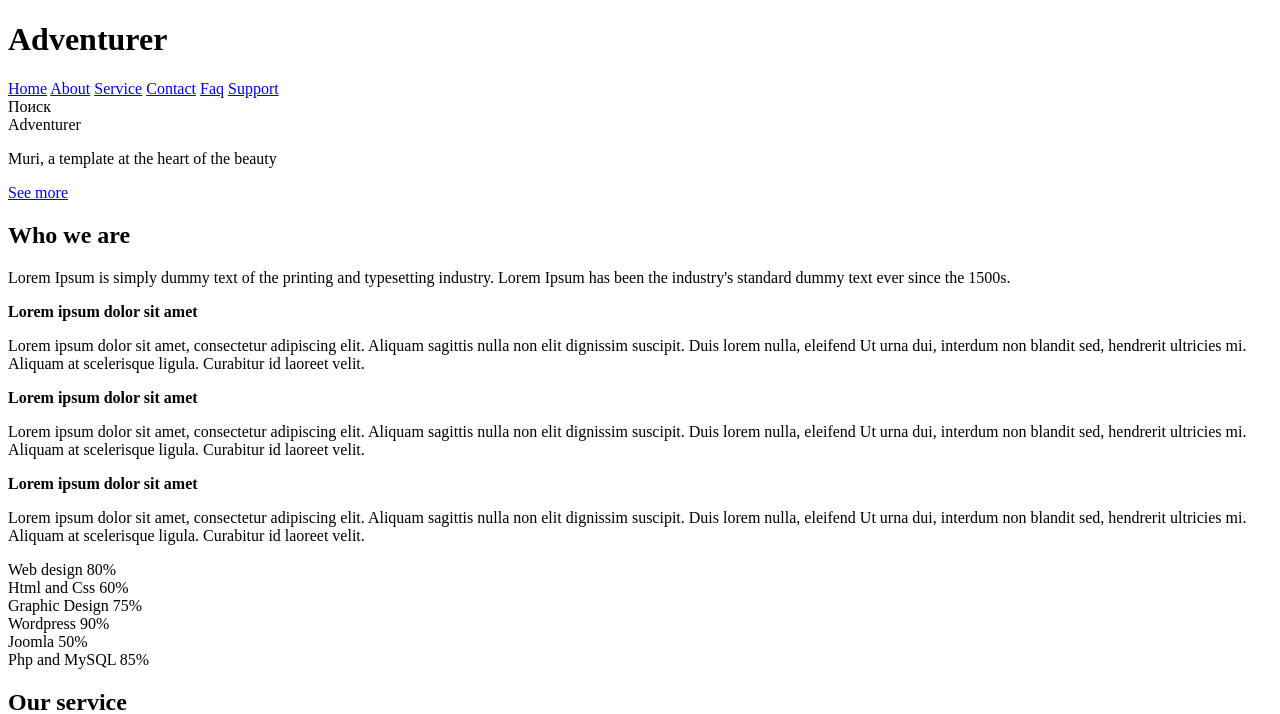
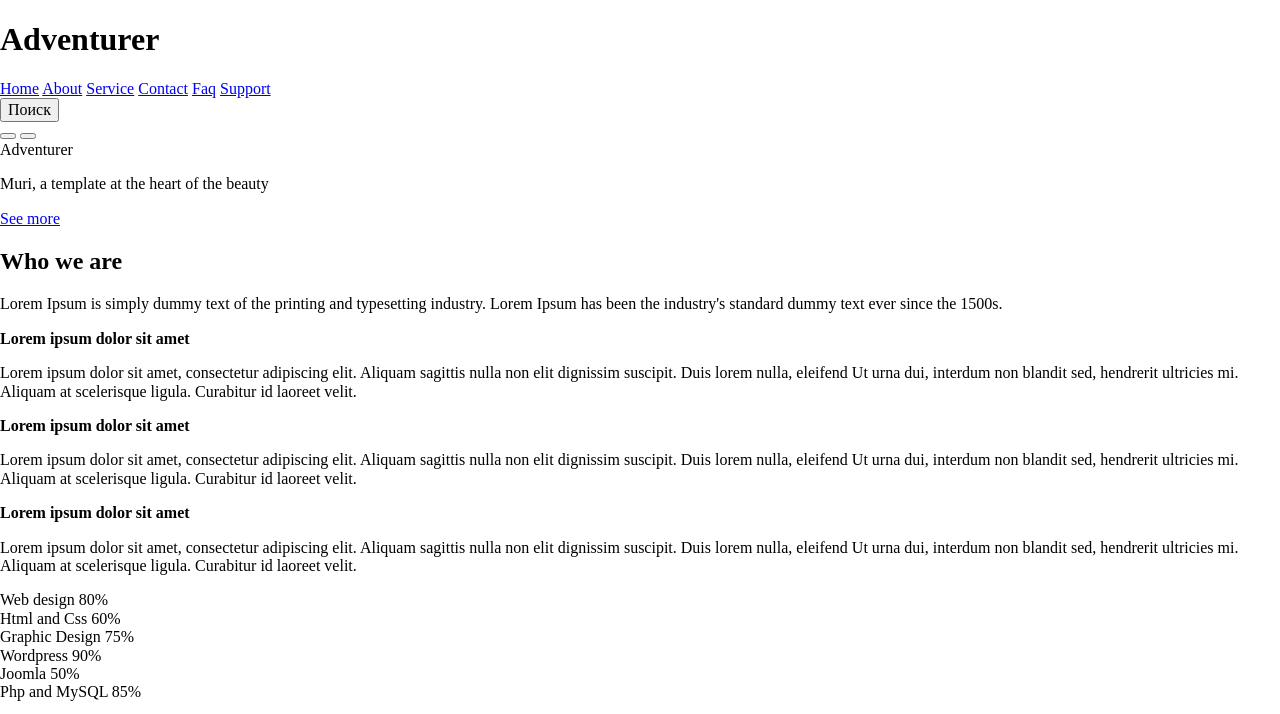
Before and after one commit to DmitryDmT/Adventurer, a website: page index.html in a window 1280 px wide. Shown: the top 714 px of the page. Drawn offline with Linux system fonts and the light colour scheme.

Commit message:
Modified some layout tags

```diff
--- a/index.html
+++ b/index.html
@@ -6,11 +6,13 @@
     <meta name="keywords" content="#">
     <meta name="description" content="#">
     <title>Adventurer</title>
+    <link rel="stylesheet" href="css/utils/normalize.css">
     <link rel="stylesheet" href="css/styles.css">
 </head>
 <body>
+    <div class="container">
         <header class="main-header">
-        <h1>Adventurer</h1>
+            <h1 class="main-header__logo">Adventurer</h1>
             <nav class="main-navigation">
                 <a href="#" class="main-navigation__item  main-navigation__item--active">Home</a>
                 <a href="#" class="main-navigation__item">About</a>
@@ -19,25 +21,29 @@
                 <a href="#" class="main-navigation__item">Faq</a>
                 <a href="#" class="main-navigation__item">Support</a>
                 <section class="main-search">
-                <span class="main-search__icon">Поиск</span>
+                    <button class="main-search__btn" type="button">Поиск</button>
                 </section>
             </nav>
         </header>
+    </div>
     <main class="main">
         <section class="main-slider">
             <section class="main-slider__controls">
-                <span class="main-slider__control  main-slider__control-left">
-
-                </span>
-                <span class="main-slider__control  main-slider__control-right">
-
-                </span>
+                <button class="main-slider__control  main-slider__control-left">
+                    <i class="fa fa-chevron-left" aria-hidden="true"></i>
+                </button>
+                <button class="main-slider__control  main-slider__control-right">
+                    <i class="fa fa-chevron-right" aria-hidden="true"></i>
+                </button>
             </section>
             <section class="main-slider__slides">
-                <section class="main-slider__slide">
+                <section class="main-slider__slide  main-slider__slide-1">
+                    <div class="main-slider__slide-overlay"></div>
+                    <section class="main-slider__body">
                         <span class="main-slider__title">Adventurer</span>
                         <p class="main-slider__content">Muri, a template at the heart of the beauty</p>
                         <a href="#" class="btn  main-slider__redirect-btn">See more</a>
+                    </section>
                 </section>
             </section>
         </section>
```
Lines whose indentation alone changed are shown as unchanged.
